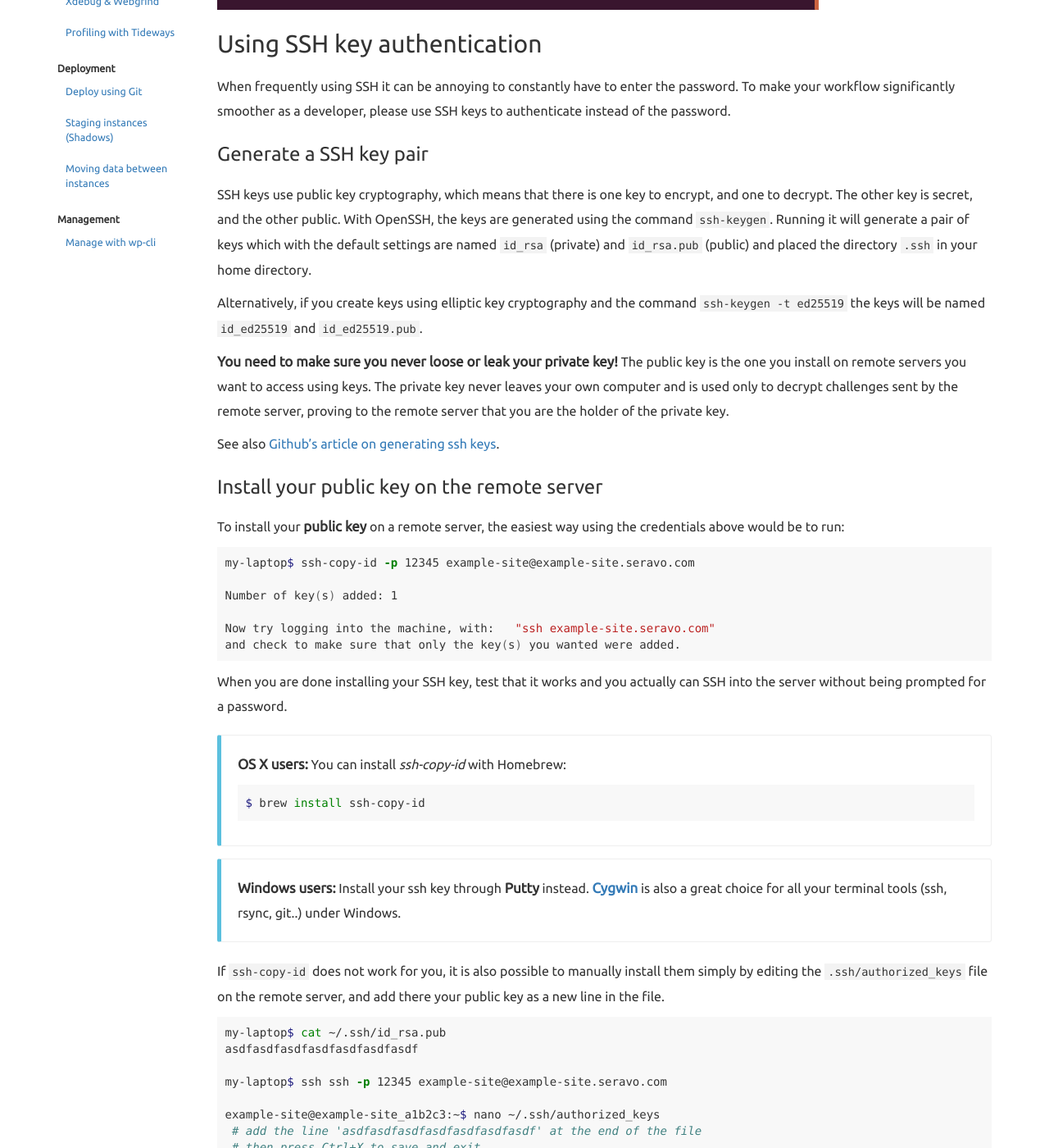
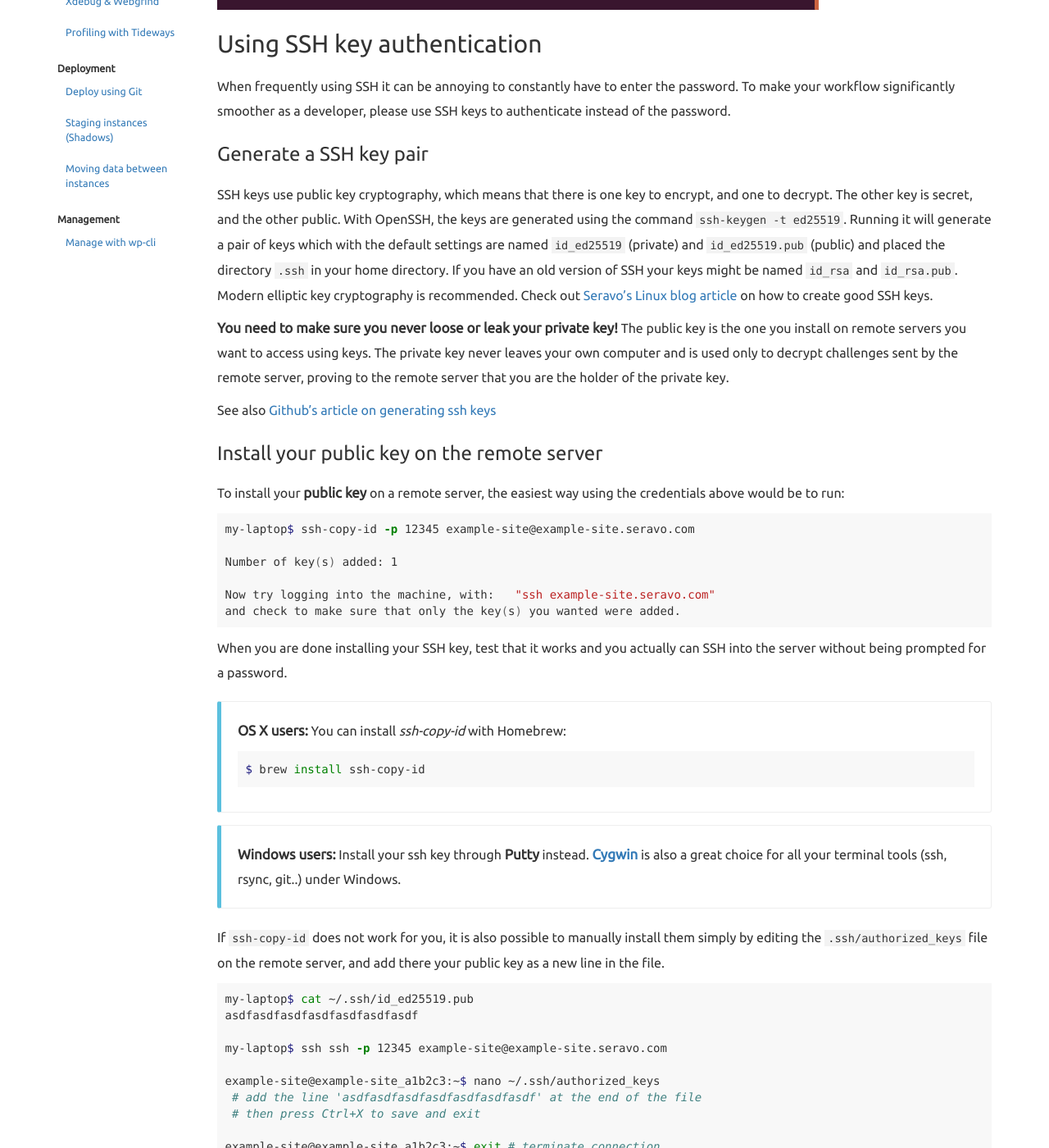
Before and after one commit to Seravo/docs, a Jekyll site: the page built from _posts/2015-10-10-configure-ssh.md, in a window 1280 px wide and 1400 px high, scrolled down 1346 px. Shown: the whole window at 82% size. Built offline with Jekyll 4.4.1, drawn with Linux system fonts in a browser that asks for light colours; nearby versions of some CDN libraries.

Commit message:
Recommend ed25519 keys on SSH configuration page

````diff
--- a/_posts/2015-10-10-configure-ssh.md
+++ b/_posts/2015-10-10-configure-ssh.md
@@ -48,13 +48,11 @@ When frequently using SSH it can be annoying to constantly have to enter the pas
 
 ### Generate a SSH key pair
 
-SSH keys use public key cryptography, which means that there is one key to encrypt, and one to decrypt. The other key is secret, and the other public. With OpenSSH, the keys are generated using the command `ssh-keygen`. Running it will generate a pair of keys which with the default settings are named `id_rsa` (private) and `id_rsa.pub` (public) and placed the directory `.ssh` in your home directory.
-
-Alternatively, if you create keys using elliptic key cryptography and the command `ssh-keygen -t ed25519` the keys will be named `id_ed25519` and `id_ed25519.pub`.
+SSH keys use public key cryptography, which means that there is one key to encrypt, and one to decrypt. The other key is secret, and the other public. With OpenSSH, the keys are generated using the command `ssh-keygen -t ed25519`. Running it will generate a pair of keys which with the default settings are named `id_ed25519` (private) and `id_ed25519.pub` (public) and placed the directory `.ssh` in your home directory. If you have an old version of SSH your keys might be named `id_rsa` and `id_rsa.pub`. Modern elliptic key cryptography is recommended. Check out [Seravo's Linux blog article](https://seravo.fi/2019/how-to-create-good-ssh-keys) on how to create good SSH keys.
 
 **You need to make sure you never loose or leak your private key!** The public key is the one you install on remote servers you want to access using keys. The private key never leaves your own computer and is used only to decrypt challenges sent by the remote server, proving to the remote server that you are the holder of the private key.
 
-See also [Github's article on generating ssh keys](https://help.github.com/articles/generating-ssh-keys/).
+See also [Github's article on generating ssh keys](https://help.github.com/articles/generating-ssh-keys/)
 
 ### Install your public key on the remote server
 
@@ -81,7 +79,7 @@ $ brew install ssh-copy-id
 If `ssh-copy-id` does not work for you, it is also possible to manually install them simply by editing the `.ssh/authorized_keys` file on the remote server, and add there your public key as a new line in the file.
 
 ```bash
-my-laptop$ cat ~/.ssh/id_rsa.pub
+my-laptop$ cat ~/.ssh/id_ed25519.pub
 asdfasdfasdfasdfasdfasdfasdf
 
 my-laptop$ ssh ssh -p 12345 example-site@example-site.seravo.com
````
